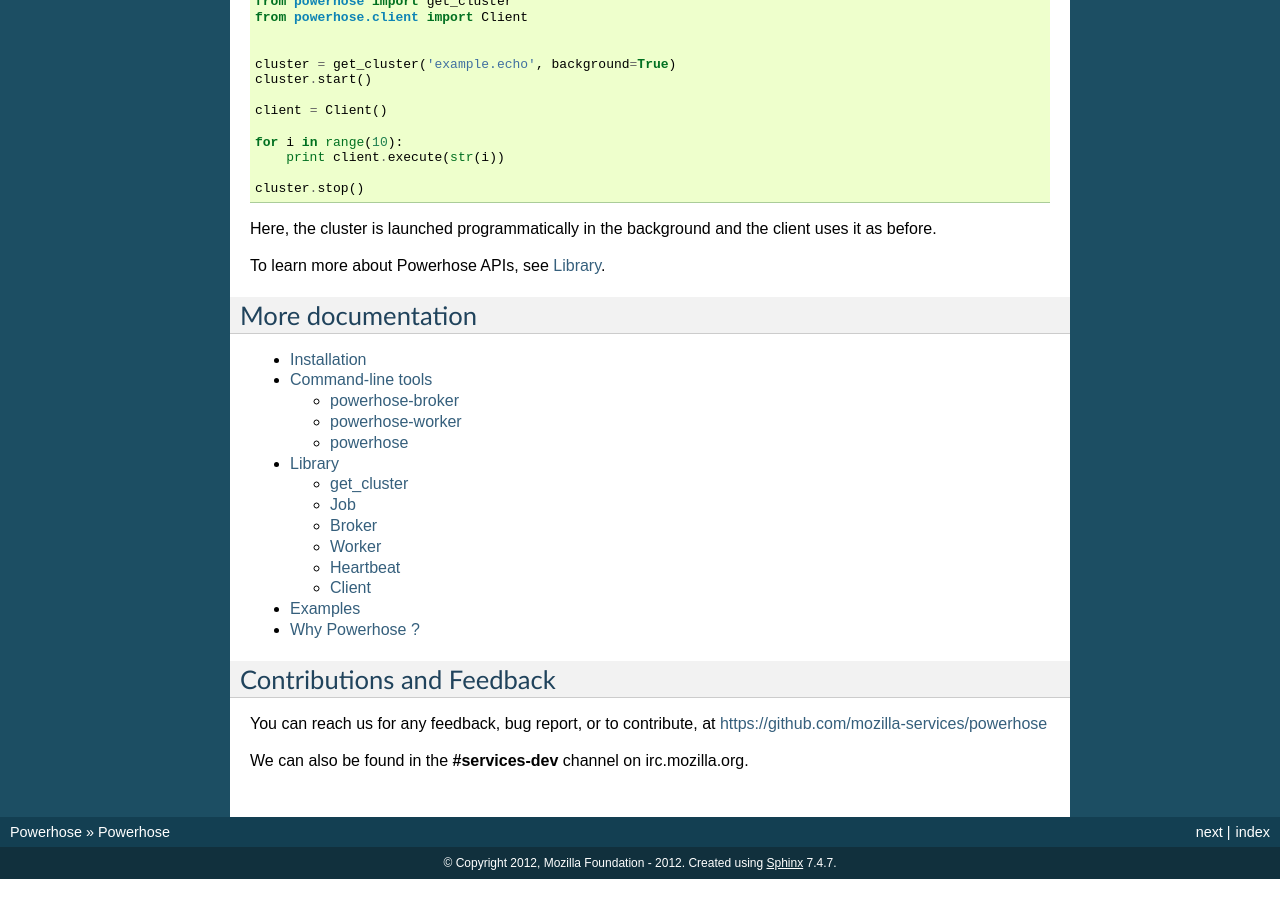
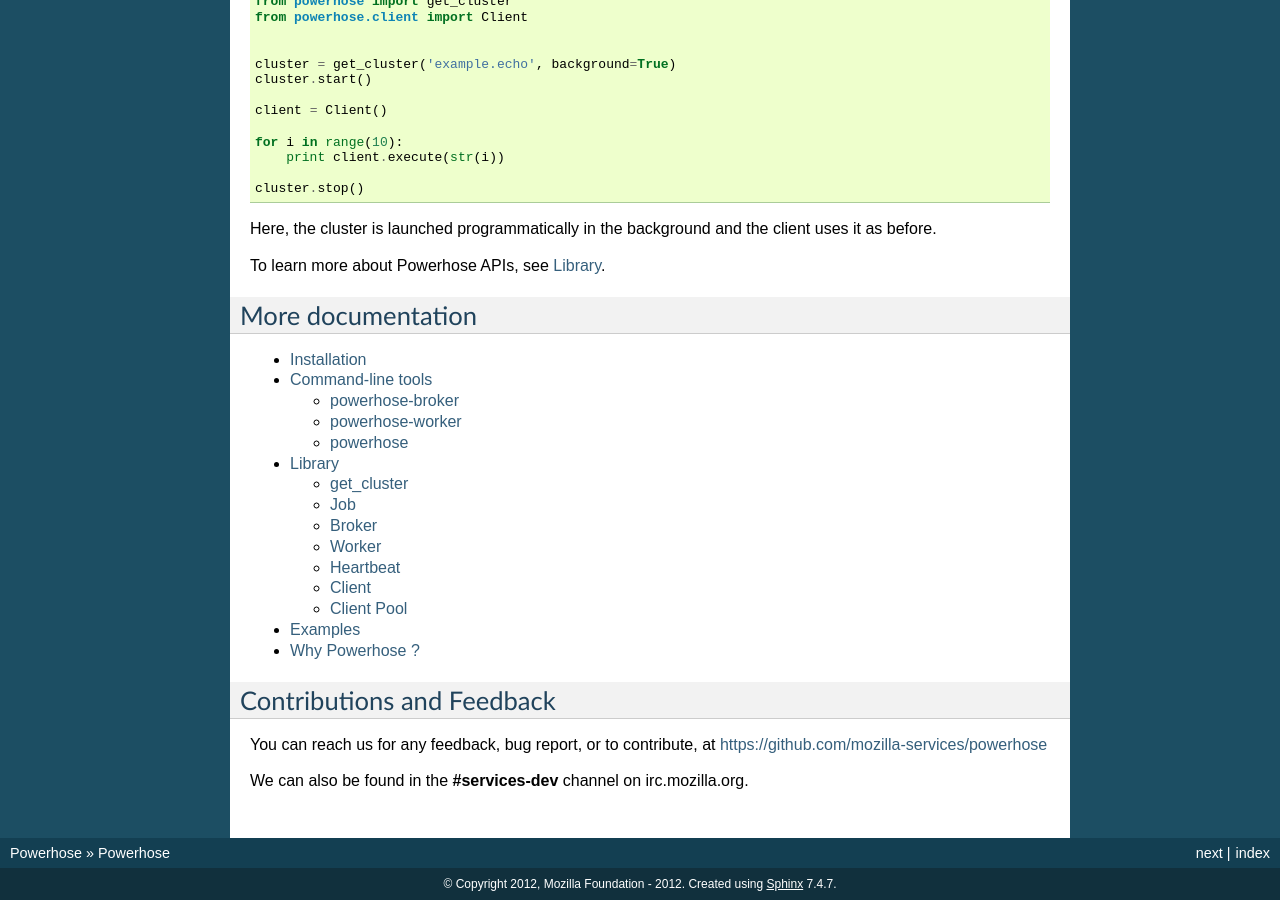
Before and after one commit to mozilla-services/powerhose, a Sphinx documentation site: the page built from docs/source/index.rst, in a window 1280 px wide and 900 px high, scrolled down 2092 px. Built offline with Sphinx 7.4.7, drawn with Linux system fonts in a browser that asks for light colours; before the commit the page ends 2971 px from its top, so only the background shows below that.

Commit message:
added an autoclass for client.Pool

```diff
--- a/docs/source/library.rst
+++ b/docs/source/library.rst
@@ -101,3 +101,10 @@
 
 .. autoclass:: powerhose.client.Client
    :members: execute
+
+
+Client Pool
+===========
+
+.. autoclass:: powerhose.client.Pool
+   :members: execute
```
